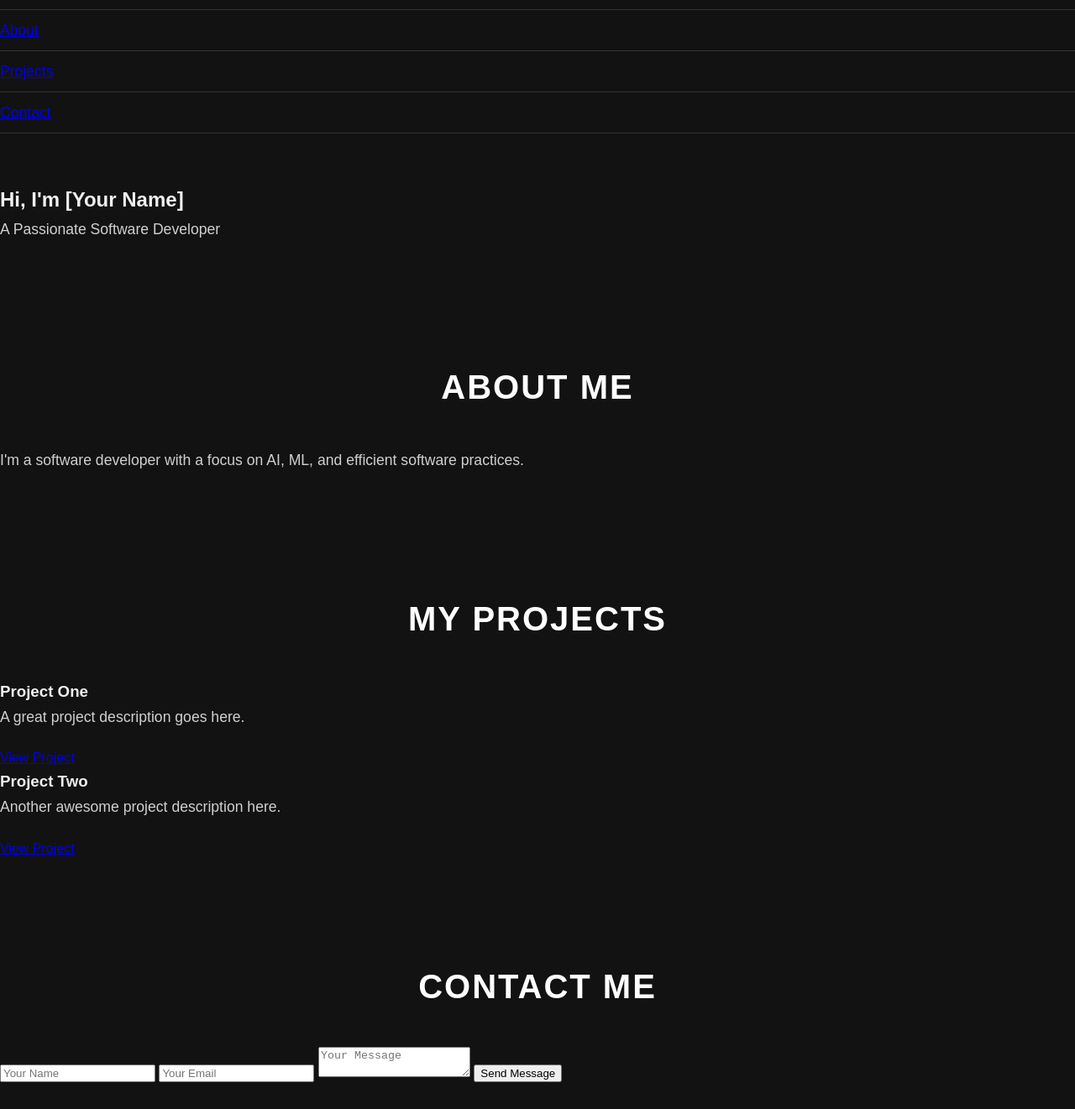
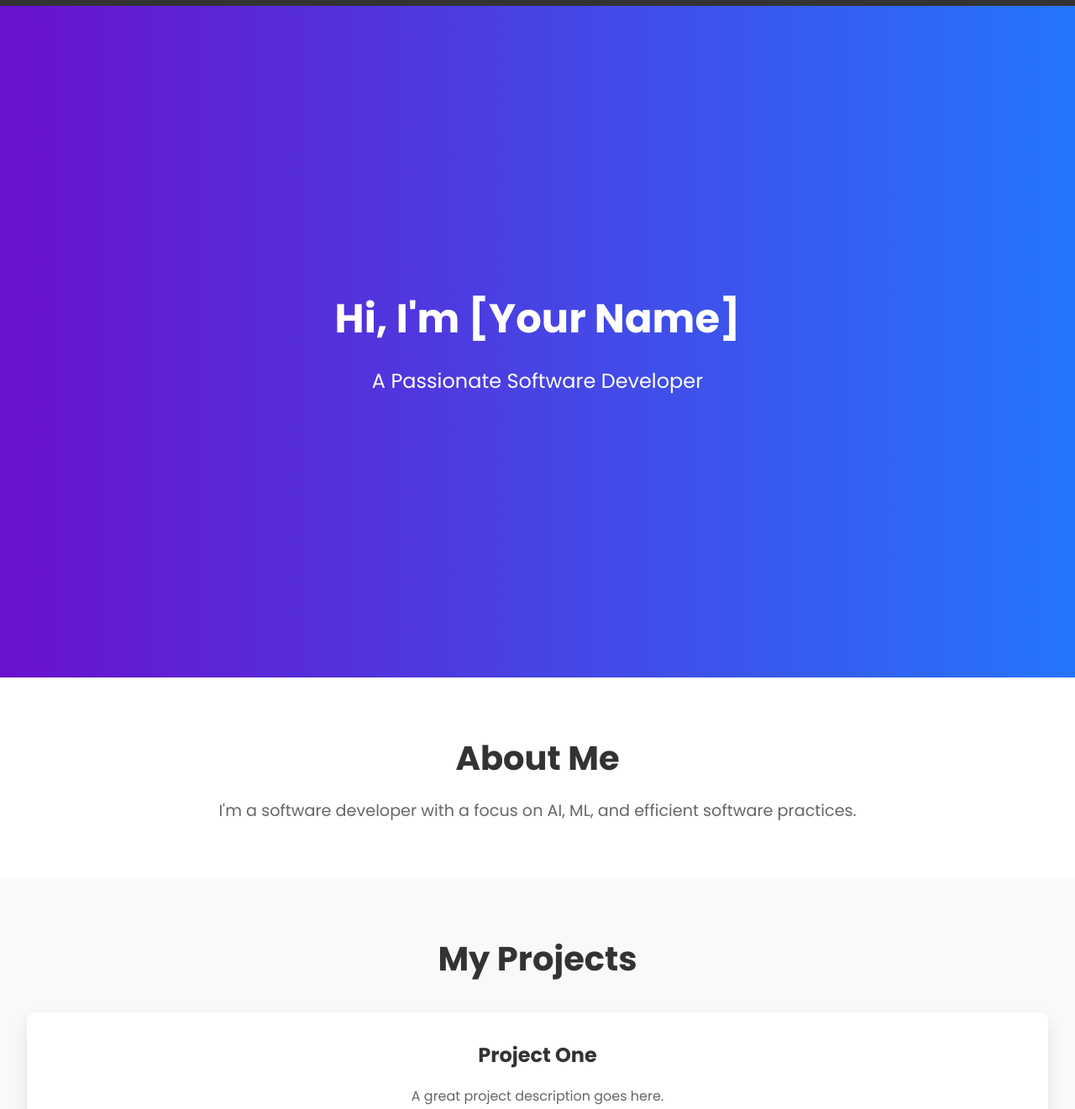
Before and after one commit to 22muppasa/22muppasa123.github.io, a plain HTML site: page index.html in a window 1280 px wide. Shown: the part 63-1384 px from the top of the page at 84% size. Drawn offline with Linux system fonts and the light colour scheme; files that its build step writes are made by us from their sources; files whose address does not match are found by name.

Commit message:
Update styles.css

```diff
--- a/styles.css
+++ b/styles.css
@@ -1,115 +1,209 @@
-/* Reset some basic elements */
-body, h1, h2, h3, p, ul {
+/* Reset and Global Styles */
+* {
     margin: 0;
     padding: 0;
+    box-sizing: border-box;
 }
 
 body {
-    font-family: Arial, sans-serif;
-    background-color: #121212;
-    color: #f0f0f0;
+    font-family: 'Poppins', sans-serif;
+    color: #333;
+    background-color: #f0f0f0;
     line-height: 1.6;
 }
 
-.container {
-    width: 80%;
-    max-width: 1200px;
-    margin: 0 auto;
-    padding: 20px 0;
+a {
+    text-decoration: none;
+    color: inherit;
 }
 
-/* Header */
-.header {
-    background-color: #000;
-    padding: 60px 0;
+/* Navbar Styles */
+.navbar {
+    display: flex;
+    justify-content: space-between;
+    align-items: center;
+    background-color: #333;
+    padding: 1rem 2rem;
+}
+
+.navbar .logo {
+    color: #fff;
+    font-size: 1.5rem;
+    font-weight: 700;
+}
+
+.navbar .nav-links {
+    list-style: none;
+    display: flex;
+    gap: 2rem;
+}
+
+.navbar .nav-links a {
+    color: #fff;
+    transition: color 0.3s ease;
+}
+
+.navbar .nav-links a:hover {
+    color: #e91e63;
+}
+
+/* Hero Section */
+.hero {
+    height: 100vh;
+    background: linear-gradient(to right, #6a11cb, #2575fc);
+    color: #fff;
+    display: flex;
+    flex-direction: column;
+    justify-content: center;
+    align-items: center;
     text-align: center;
 }
 
-.header h1 {
-    font-size: 3em;
-    font-weight: bold;
-    color: #f0f0f0;
+.hero h1 {
+    font-size: 3rem;
+    margin-bottom: 1rem;
+    animation: fadeInDown 1s ease-out;
 }
 
-.header p {
-    font-size: 1.2em;
-    color: #b0b0b0;
+.hero p {
+    font-size: 1.5rem;
+    animation: fadeInUp 1s ease-out;
 }
 
-/* Section Styles */
-section {
-    padding: 60px 0;
+@keyframes fadeInDown {
+    0% {
+        opacity: 0;
+        transform: translateY(-50px);
+    }
+    100% {
+        opacity: 1;
+        transform: translateY(0);
+    }
 }
 
-h2 {
-    font-size: 2.5em;
-    text-align: center;
-    margin-bottom: 40px;
-    color: #ffffff;
-    text-transform: uppercase;
-    letter-spacing: 2px;
+@keyframes fadeInUp {
+    0% {
+        opacity: 0;
+        transform: translateY(50px);
+    }
+    100% {
+        opacity: 1;
+        transform: translateY(0);
+    }
 }
 
-p {
-    font-size: 1.1em;
-    line-height: 1.8;
-    color: #d0d0d0;
-    margin-bottom: 20px;
+/* About Section */
+.about {
+    padding: 4rem 2rem;
+    background-color: #fff;
+    text-align: center;
 }
 
-ul {
-    list-style: none;
-    padding-left: 0;
+.about h2 {
+    font-size: 2.5rem;
+    margin-bottom: 1rem;
 }
 
-ul li {
-    font-size: 1.1em;
-    padding: 10px 0;
-    border-bottom: 1px solid #333;
+.about p {
+    font-size: 1.2rem;
+    color: #666;
 }
 
-/* Project and Experience Entries */
-.project, .job {
-    margin-bottom: 30px;
-    padding: 20px;
-    border: 1px solid #333;
-    background-color: #1d1d1d;
-    border-radius: 5px;
+/* Projects Section */
+.projects {
+    padding: 4rem 2rem;
+    background-color: #f9f9f9;
 }
 
-.project h3, .job h3 {
-    font-size: 1.5em;
-    margin-bottom: 10px;
+.projects h2 {
+    text-align: center;
+    font-size: 2.5rem;
+    margin-bottom: 2rem;
 }
 
-.project p, .job p {
-    font-size: 1em;
+.projects .project-card {
+    background: #fff;
+    padding: 2rem;
+    border-radius: 10px;
+    box-shadow: 0 10px 20px rgba(0, 0, 0, 0.1);
+    text-align: center;
+    margin-bottom: 2rem;
+    transition: transform 0.3s ease, box-shadow 0.3s ease;
+}
+
+.projects .project-card:hover {
+    transform: translateY(-10px);
+    box-shadow: 0 15px 30px rgba(0, 0, 0, 0.2);
+}
+
+.projects h3 {
+    margin-bottom: 1rem;
+    font-size: 1.5rem;
+    color: #333;
+}
+
+.projects p {
+    color: #666;
+    margin-bottom: 1.5rem;
+}
+
+.projects a {
+    color: #2575fc;
+    font-weight: 600;
+    transition: color 0.3s ease;
+}
+
+.projects a:hover {
+    color: #e91e63;
+}
+
+/* Contact Section */
+.contact {
+    padding: 4rem 2rem;
+    background-color: #fff;
+    text-align: center;
+}
+
+.contact h2 {
+    margin-bottom: 2rem;
+    color: #333;
+    font-size: 2.5rem;
+}
+
+.contact form {
+    max-width: 600px;
+    margin: 0 auto;
+    display: flex;
+    flex-direction: column;
+    gap: 1.5rem;
+}
+
+.contact input, .contact textarea {
+    padding: 1rem;
+    border: 1px solid #ccc;
+    border-radius: 5px;
+    font-size: 1rem;
+}
+
+.contact button {
+    padding: 1rem;
+    border: none;
+    border-radius: 5px;
+    background-color: #2575fc;
+    color: #fff;
+    font-size: 1.2rem;
+    cursor: pointer;
+    transition: background-color 0.3s ease;
+}
+
+.contact button:hover {
+    background-color: #6a11cb;
 }
 
 /* Footer */
 .footer {
+    background-color: #333;
+    color: #fff;
     text-align: center;
-    padding: 20px 0;
-    background-color: #000;
+    padding: 1rem 2rem;
 }
-
-.footer p {
-    color: #f0f0f0;
-    font-size: 0.9em;
-}
-/* Fade-in effect */
-.fade-in {
-    opacity: 0;
-    transform: translateY(20px);
-    transition: opacity 0.6s ease-out, transform 0.6s ease-out;
-}
-
-.appear {
-    opacity: 1;
-    transform: translateY(0);
-}
-
-/* Smooth Scroll */
-html {
-    scroll-behavior: smooth;
-}
```
